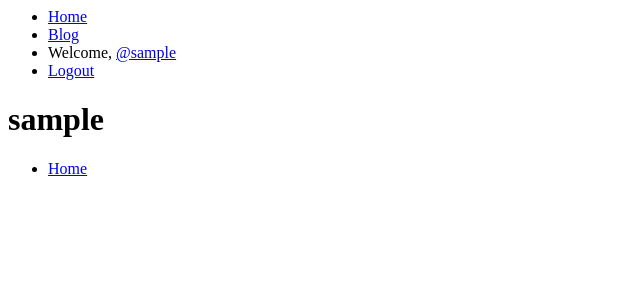
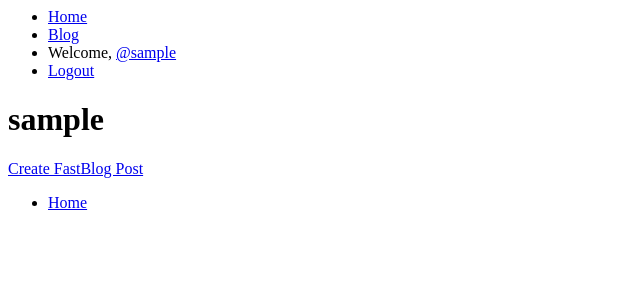
Before and after one commit to pn101/fastblog, a Django app: page /mypage/ in a window 1280 px wide. Shown: the top 300 px of the page, without its empty margins (0-640 px from the left). Run offline with Django 3.2, Linux system fonts and the light colour scheme; the visitor is signed in with stand-in values (Sample User, id 1); data that the repository does not hold is empty.

Commit message:
update mypage.html: show create FastBlog link

```diff
--- a/fastblog/fastblog/templates/auth/mypage.html
+++ b/fastblog/fastblog/templates/auth/mypage.html
@@ -4,6 +4,7 @@
 
 {% block content %}
 <h1>{{ request.user.username }}</h1>
+<a href="{% url 'fastblog:create' %}">Create FastBlog Post</a>
 <ul>
     {% for post in request.user.post_set.all %}
     <li>
```
